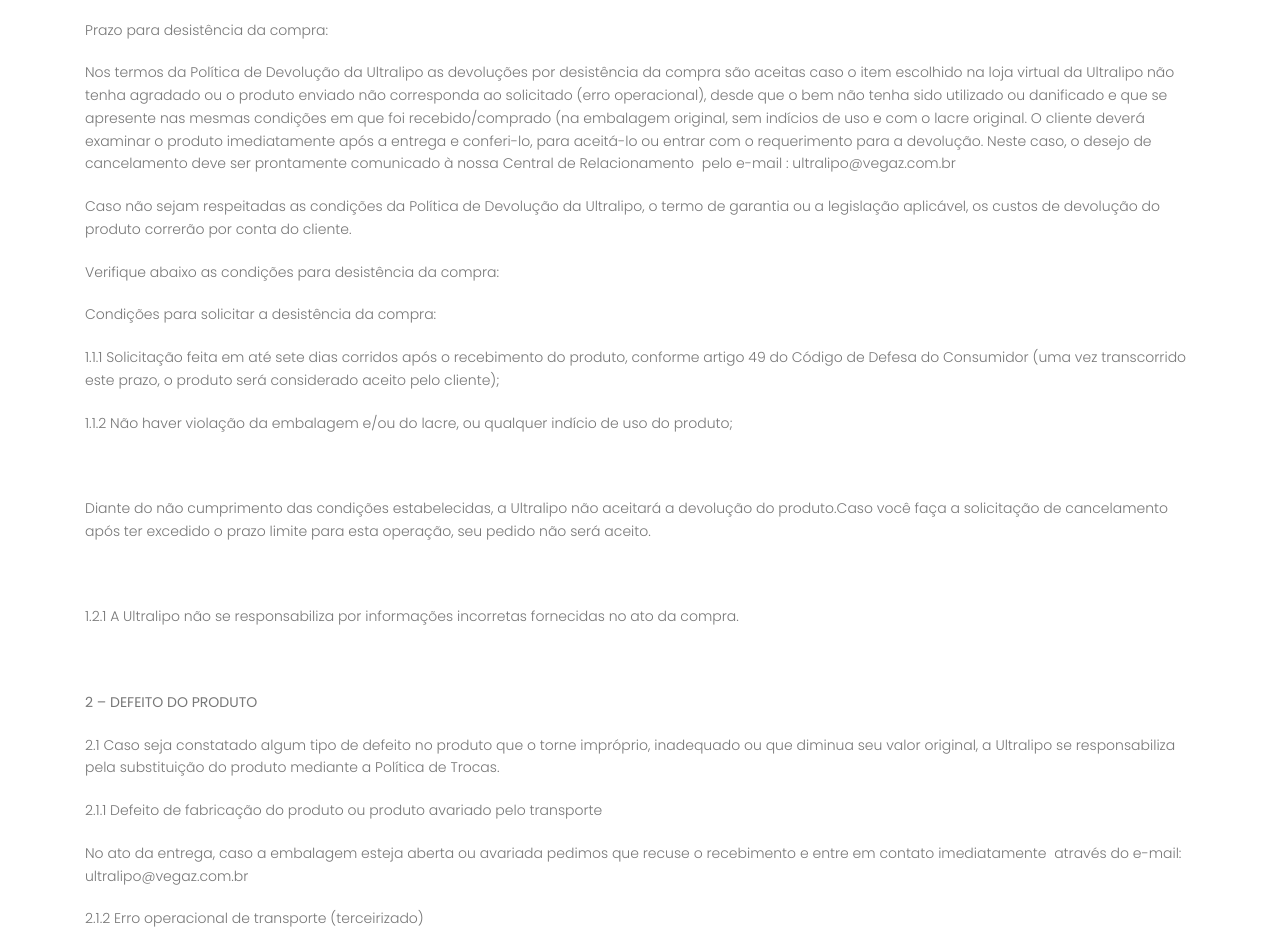
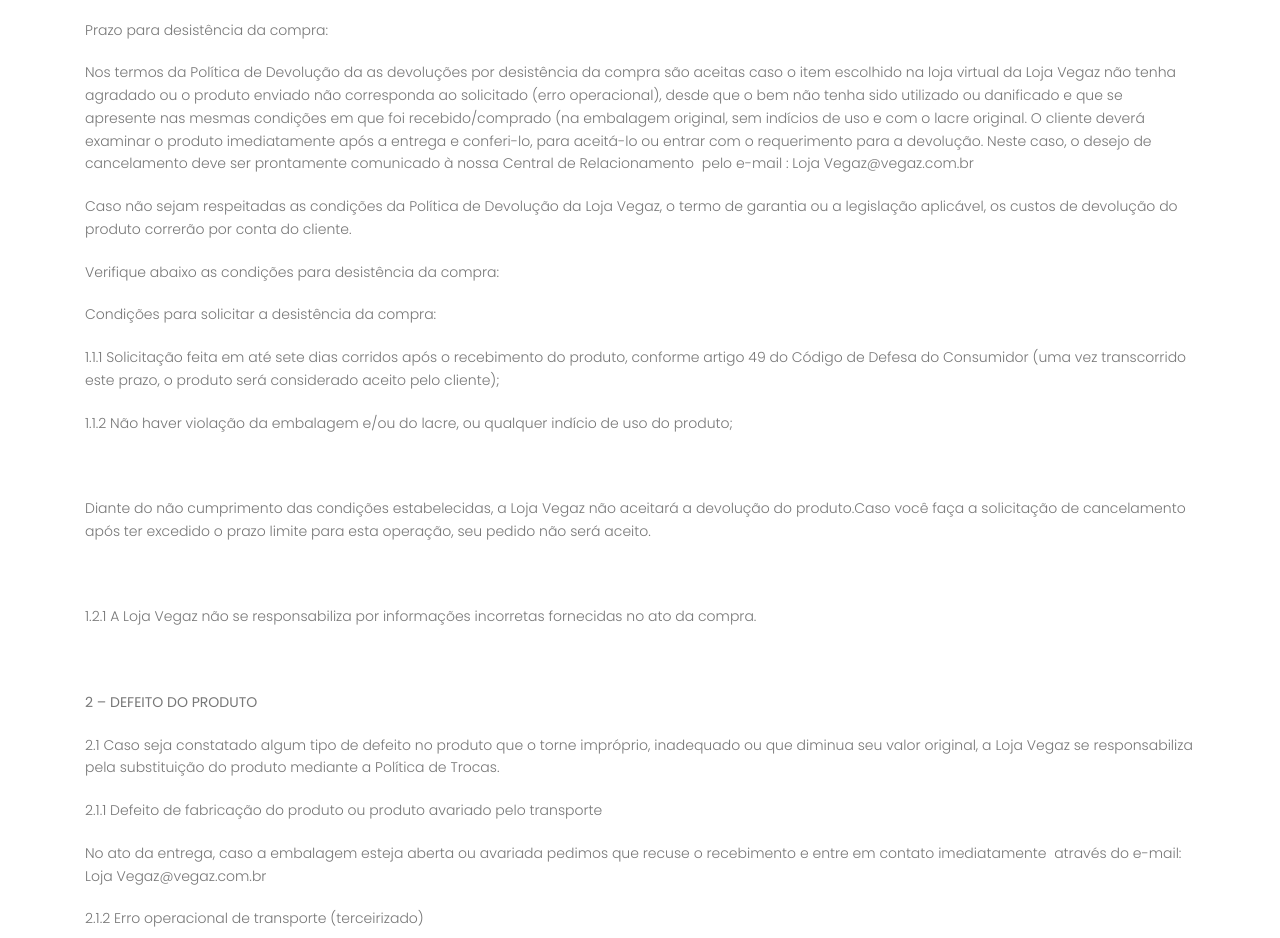
Before and after one commit to BrunnoVert/eken, a plain HTML site: page politicas.html in a window 1280 px wide. Shown: the part 914-1852 px from the top of the page. Drawn offline with nearby package versions, Linux system fonts and the light colour scheme; some packages are replaced by stand-ins of ours.

Commit message:
minnor changers

```diff
--- a/politicas.html
+++ b/politicas.html
@@ -14,7 +14,7 @@
 		<!-- meta character set -->
 		<meta charset="UTF-8">
 		<!-- Site Title -->
-		<title>Ultralipo - Políticas de Trocas e Devoluções</title>
+		<title>Eken - Políticas de Trocas e Devoluções</title>
 
 		<link href="https://fonts.googleapis.com/css?family=Poppins:100,200,400,300,500,600,700" rel="stylesheet">
 			<!--
@@ -65,7 +65,7 @@
 						<div class="col-lg-10">
 							<div class="generic-banner-content">
 								<h2 class="text-white">Política de Devolução, Troca e Reembolso</h2>
-								<p class="text-white">Entre em contato em ultralipo@vegaz.com.br ou via WhatsApp</p>
+								<p class="text-white">Entre em contato em contato@vegaz.com.br ou via WhatsApp</p>
 							</div>
 						</div>
 					</div>
@@ -92,28 +92,28 @@
 								<p><strong><span lang="pt-BR">2. Defeito do Produto</span></strong></p>
 								<p><strong><span lang="pt-BR">1 &ndash; DESIST&Ecirc;NCIA DA COMPRA</span></strong></p>
 								<p lang="pt-BR">Prazo para desist&ecirc;ncia da compra:</p>
-								<p><span lang="pt-BR">Nos termos da Pol&iacute;tica de Devolu&ccedil;&atilde;o da </span><span lang="pt-BR">Ultralipo</span><span lang="pt-BR"> as devolu&ccedil;&otilde;es por desist&ecirc;ncia da compra s&atilde;o aceitas caso o item escolhido na loja virtual da </span><span lang="pt-BR">Ultralipo</span><span lang="pt-BR"> n&atilde;o tenha agradado ou o produto enviado n&atilde;o corresponda ao solicitado (erro operacional), desde que o bem n&atilde;o tenha sido utilizado ou danificado e que se apresente nas mesmas condi&ccedil;&otilde;es em que foi recebido/comprado (na embalagem original, sem ind&iacute;cios de uso</span><span lang="pt-BR"> e</span><span lang="pt-BR"> com o lacre original. O cliente dever&aacute; examinar o produto imediatamente ap&oacute;s a entrega e conferi-lo, para aceit&aacute;-lo ou entrar com o requerimento para a devolu&ccedil;&atilde;o. Neste caso, o desejo de cancelamento deve ser prontamente comunicado &agrave; nossa Central de Relacionamento&nbsp; pelo e-mail&nbsp;: ultralipo@</span><span lang="pt-BR">vegaz</span><span lang="pt-BR">.com.br</span></p>
-								<p lang="pt-BR">Caso n&atilde;o sejam respeitadas as condi&ccedil;&otilde;es da Pol&iacute;tica de Devolu&ccedil;&atilde;o da Ultralipo, o termo de garantia ou a legisla&ccedil;&atilde;o aplic&aacute;vel, os custos de devolu&ccedil;&atilde;o do produto correr&atilde;o por conta do cliente.</p>
+								<p><span lang="pt-BR">Nos termos da Pol&iacute;tica de Devolu&ccedil;&atilde;o da </span><span lang="pt-BR"></span><span lang="pt-BR"> as devolu&ccedil;&otilde;es por desist&ecirc;ncia da compra s&atilde;o aceitas caso o item escolhido na loja virtual da </span><span lang="pt-BR">Loja Vegaz</span><span lang="pt-BR"> n&atilde;o tenha agradado ou o produto enviado n&atilde;o corresponda ao solicitado (erro operacional), desde que o bem n&atilde;o tenha sido utilizado ou danificado e que se apresente nas mesmas condi&ccedil;&otilde;es em que foi recebido/comprado (na embalagem original, sem ind&iacute;cios de uso</span><span lang="pt-BR"> e</span><span lang="pt-BR"> com o lacre original. O cliente dever&aacute; examinar o produto imediatamente ap&oacute;s a entrega e conferi-lo, para aceit&aacute;-lo ou entrar com o requerimento para a devolu&ccedil;&atilde;o. Neste caso, o desejo de cancelamento deve ser prontamente comunicado &agrave; nossa Central de Relacionamento&nbsp; pelo e-mail&nbsp;: Loja Vegaz@</span><span lang="pt-BR">vegaz</span><span lang="pt-BR">.com.br</span></p>
+								<p lang="pt-BR">Caso n&atilde;o sejam respeitadas as condi&ccedil;&otilde;es da Pol&iacute;tica de Devolu&ccedil;&atilde;o da Loja Vegaz, o termo de garantia ou a legisla&ccedil;&atilde;o aplic&aacute;vel, os custos de devolu&ccedil;&atilde;o do produto correr&atilde;o por conta do cliente.</p>
 								<p lang="pt-BR">Verifique abaixo as condi&ccedil;&otilde;es para desist&ecirc;ncia da compra:</p>
 								<p lang="pt-BR">Condi&ccedil;&otilde;es para solicitar a desist&ecirc;ncia da compra:</p>
 								<p lang="pt-BR">1.1.1 Solicita&ccedil;&atilde;o feita em at&eacute; sete dias corridos ap&oacute;s o recebimento do produto, conforme artigo 49 do C&oacute;digo de Defesa do Consumidor (uma vez transcorrido este prazo, o produto ser&aacute; considerado aceito pelo cliente);</p>
 								<p lang="pt-BR">1.1.2 N&atilde;o haver viola&ccedil;&atilde;o da embalagem e/ou do lacre, ou qualquer ind&iacute;cio de uso do produto;</p>
 								<p lang="pt-BR"><br /> </p>
-								<p lang="pt-BR">Diante do n&atilde;o cumprimento das condi&ccedil;&otilde;es estabelecidas, a Ultralipo&nbsp;n&atilde;o aceitar&aacute; a devolu&ccedil;&atilde;o do produto.Caso voc&ecirc; fa&ccedil;a a solicita&ccedil;&atilde;o de cancelamento ap&oacute;s ter excedido o prazo limite para esta opera&ccedil;&atilde;o, seu pedido n&atilde;o ser&aacute; aceito.</p>
+								<p lang="pt-BR">Diante do n&atilde;o cumprimento das condi&ccedil;&otilde;es estabelecidas, a Loja Vegaz&nbsp;n&atilde;o aceitar&aacute; a devolu&ccedil;&atilde;o do produto.Caso voc&ecirc; fa&ccedil;a a solicita&ccedil;&atilde;o de cancelamento ap&oacute;s ter excedido o prazo limite para esta opera&ccedil;&atilde;o, seu pedido n&atilde;o ser&aacute; aceito.</p>
 								<p lang="pt-BR"><br /> </p>
-								<p><span lang="pt-BR">1.2.</span><span lang="pt-BR">1</span><span lang="pt-BR"> A </span><span lang="pt-BR">Ultralipo </span><span lang="pt-BR">n&atilde;o se responsabiliza por informa&ccedil;&otilde;es incorretas fornecidas no ato da compra.</span></p>
+								<p><span lang="pt-BR">1.2.</span><span lang="pt-BR">1</span><span lang="pt-BR"> A </span><span lang="pt-BR">Loja Vegaz </span><span lang="pt-BR">n&atilde;o se responsabiliza por informa&ccedil;&otilde;es incorretas fornecidas no ato da compra.</span></p>
 								<p lang="pt-BR"><br /> </p>
 								<p><strong><span lang="pt-BR">2 &ndash; DEFEITO DO PRODUTO</span></strong></p>
-								<p><span lang="pt-BR">2.1 Caso seja constatado algum tipo de defeito no produto que o torne impr&oacute;prio, inadequado ou que diminua seu valor original, a </span><span lang="pt-BR">Ultralipo</span><span lang="pt-BR"> se responsabiliza pela substitui&ccedil;&atilde;o do produto mediante a Pol&iacute;tica de Trocas.</span></p>
+								<p><span lang="pt-BR">2.1 Caso seja constatado algum tipo de defeito no produto que o torne impr&oacute;prio, inadequado ou que diminua seu valor original, a </span><span lang="pt-BR">Loja Vegaz</span><span lang="pt-BR"> se responsabiliza pela substitui&ccedil;&atilde;o do produto mediante a Pol&iacute;tica de Trocas.</span></p>
 								<p lang="pt-BR">2.1.1 Defeito de fabrica&ccedil;&atilde;o do produto ou produto avariado pelo transporte</p>
-								<p><span lang="pt-BR">No ato da entrega, caso a embalagem esteja aberta ou avariada pedimos que recuse o recebimento e entre em contato imediatamente &nbsp;atrav&eacute;s do e-mail: </span><span lang="pt-BR">ultralipo@vegaz.com.br</span></p>
+								<p><span lang="pt-BR">No ato da entrega, caso a embalagem esteja aberta ou avariada pedimos que recuse o recebimento e entre em contato imediatamente &nbsp;atrav&eacute;s do e-mail: </span><span lang="pt-BR">Loja Vegaz@vegaz.com.br</span></p>
 								<p lang="pt-BR">2.1.2 Erro operacional de transporte (terceirizado)</p>
 								<p><span lang="pt-BR">O prazo de entrega &eacute; </span><span lang="pt-BR">de 15 a 20 dias &uacute;teis, que</span><span lang="pt-BR"> pode variar de acordo com a regi&atilde;o de destino e a disponibilidade do produto. Desta forma, embora estejamos trabalhando com conceituadas empresas no mercado, n&atilde;o nos responsabilizamos por eventuais atrasos no prazo de entrega, visto que informamos ao cliente os prazos estipulados pelas demais empresas de transporte, impossibilitando, assim, o cancelamento da compra por este motivo.</span></p>
 								<p lang="pt-BR">Uma dica: Fa&ccedil;a sempre &nbsp;seus pedidos com anteced&ecirc;ncia. &Eacute; uma garantia de seguran&ccedil;a e sucesso na entrega.</p>
 								<p><span lang="pt-BR">2.2 Caso n&atilde;o seja verificado nenhum problema no ato da entrega e sim defeito de fabrica&ccedil;&atilde;o ou produto danificado, o consumidor tem um prazo de 90 dias (artigo 26, II do CODECON) para reclamar &agrave; empresa qualquer defeito detectado neste per&iacute;odo.. Neste caso, entre em contato atrav&eacute;s do e-mail </span><span lang="pt-BR">vegaz.com.br</span><span lang="pt-BR">, &nbsp;para averiguarmos a origem do problema e, se necess&aacute;rio, efetuarmos a troca. Ap&oacute;s este primeiro contato, indicaremos como proceder para o envio do produto &agrave; empresa.</span></p>
 								<p lang="pt-BR">Todos os produtos passam previamente por uma an&aacute;lise t&eacute;cnica para verifica&ccedil;&atilde;o da exist&ecirc;ncia de defeito de fabrica&ccedil;&atilde;o, o que minimiza a possibilidade de problemas desta natureza. Ainda assim, caso seja constatado defeito de fabrica&ccedil;&atilde;o, um novo item ser&aacute; encaminhado para o cliente sem custo adicional. Se, ap&oacute;s an&aacute;lise do produto devolvido pelo cliente, for constatado que n&atilde;o se trata de defeito de fabrica&ccedil;&atilde;o, mas de uso incorreto do produto, o cliente dever&aacute; arcar com os custos de transporte.</p>
 								<p lang="pt-BR">As trocas por defeito do produto s&atilde;o aceitas de acordo com os seguintes termos:</p>
-								<p>2.3 Entre em contato no email <a href="mailto:ultralipo@vegaz.com.br">ultralipo@vegaz.com.br</a> para receber instru&ccedil;&otilde;es para a devolu&ccedil;&atilde;o.</p>
+								<p>2.3 Entre em contato no email <a href="mailto:contato@vegaz.com.br">contato@vegaz.com.br</a> para receber instru&ccedil;&otilde;es para a devolu&ccedil;&atilde;o.</p>
 								<p>O produto dever&aacute; ser devolvido em sua embalagem original, de forma que sua caixa ou embalagem n&atilde;o esteja danificada, acompanhado de todos os itens e acess&oacute;rios no endere&ccedil;o que lhe informaremos no e-mail;</p>
 								<p lang="pt-BR">2.4 O produto n&atilde;o poder&aacute; apresentar qualquer ind&iacute;cio de uso;</p>
 								<p><span lang="pt-BR">2.</span><span lang="pt-BR">5</span> <span lang="pt-BR">D</span><span lang="pt-BR">ever&aacute; constar um breve texto, &nbsp;com as seguintes informa&ccedil;&otilde;es:</span></p>
```
